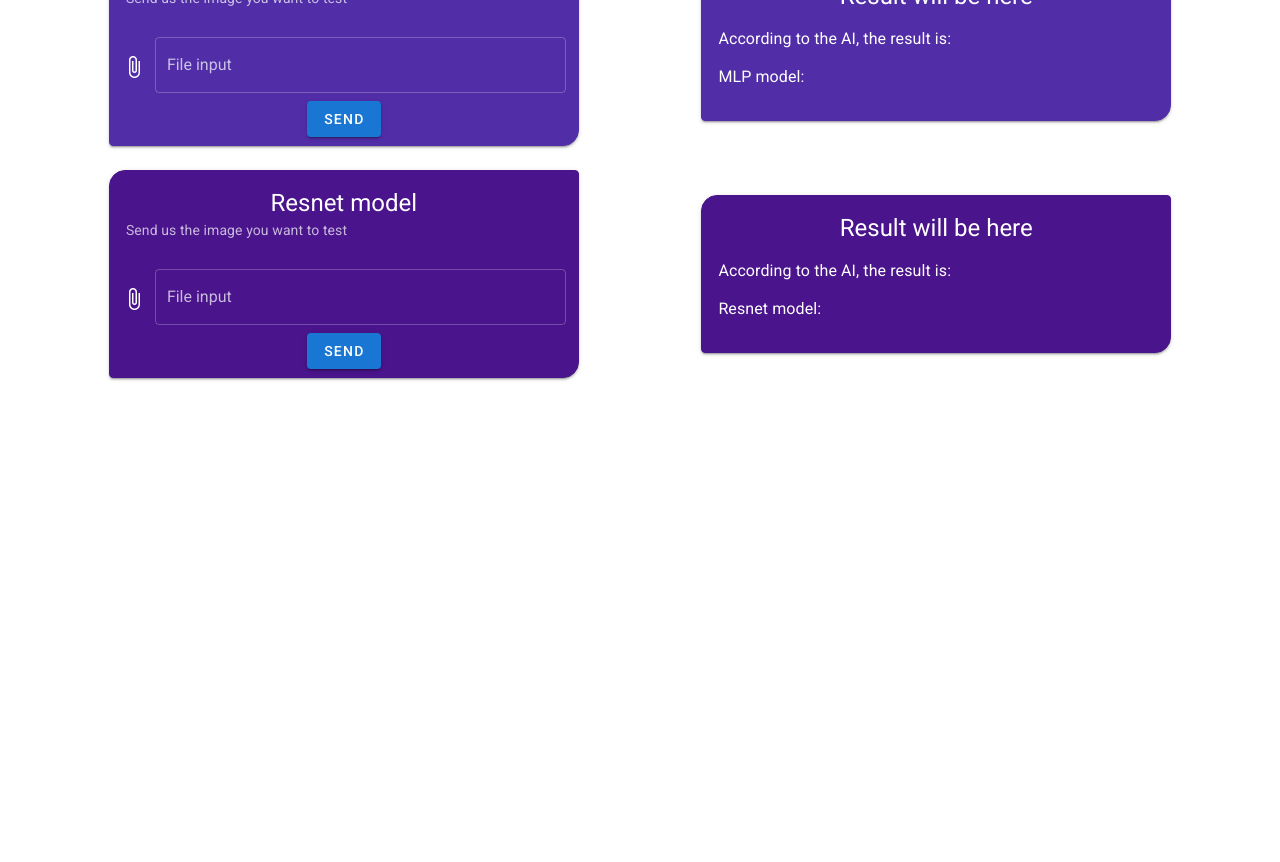
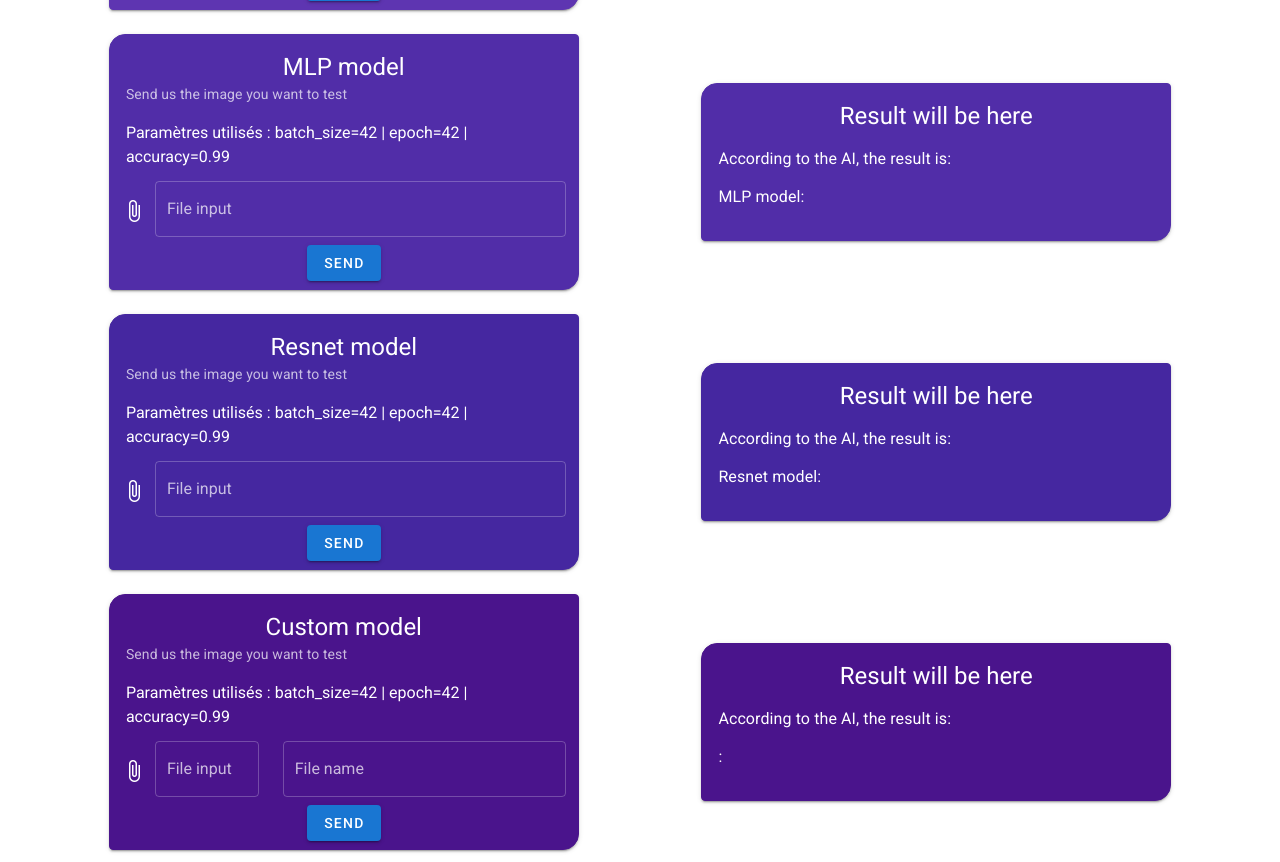
Before and after one commit to Basti3n/TroncheLab, a Vue app in the folder tronchelab-frontend/: page /#/ in a window 1280 px wide. Shown: the part 1000-1862 px from the top of the page. Before the commit the page ends 1390 px from the top, so only its background shows below. Built offline with nearby package versions, Linux system fonts and the light colour scheme.

Commit message:
Add custom model section and show parameters of the model

```diff
--- a/tronchelab-frontend/src/components/AllModel.vue
+++ b/tronchelab-frontend/src/components/AllModel.vue
@@ -14,6 +14,9 @@
             >All models</v-card-title
           >
           <v-card-subtitle>Send us the image you want to test</v-card-subtitle>
+          <h5 class="mx-4">
+            Paramètres utilisés : batch_size=42 | epoch=42 | accuracy=0.99
+          </h5>
           <form enctype="multipart/form-data" class="flex flex-column">
             <v-file-input
               class="mx-3 mt-3"
@@ -60,6 +63,9 @@
             >Linear models</v-card-title
           >
           <v-card-subtitle>Send us the image you want to test</v-card-subtitle>
+          <h5 class="mx-4">
+            Paramètres utilisés : batch_size=42 | epoch=42 | accuracy=0.99
+          </h5>
           <form enctype="multipart/form-data" class="flex flex-column">
             <v-file-input
               class="mx-3 mt-3"
@@ -99,6 +105,9 @@
         <v-card shaped color="deep-purple darken-1" dark>
           <v-card-title class="justify-center headline">CNN model</v-card-title>
           <v-card-subtitle>Send us the image you want to test</v-card-subtitle>
+          <h5 class="mx-4">
+            Paramètres utilisés : batch_size=42 | epoch=42 | accuracy=0.99
+          </h5>
           <form enctype="multipart/form-data" class="flex flex-column">
             <v-file-input
               class="mx-3 mt-3"
@@ -138,6 +147,9 @@
         <v-card shaped color="deep-purple darken-2" dark>
           <v-card-title class="justify-center headline">MLP model</v-card-title>
           <v-card-subtitle>Send us the image you want to test</v-card-subtitle>
+          <h5 class="mx-4">
+            Paramètres utilisés : batch_size=42 | epoch=42 | accuracy=0.99
+          </h5>
           <form enctype="multipart/form-data" class="flex flex-column">
             <v-file-input
               class="mx-3 mt-3"
@@ -174,11 +186,14 @@
     </v-row>
     <v-row>
       <v-col class="mx-auto" cols="5">
-        <v-card shaped color="purple darken-4" dark>
+        <v-card shaped color="deep-purple darken-3" dark>
           <v-card-title class="justify-center headline"
             >Resnet model</v-card-title
           >
           <v-card-subtitle>Send us the image you want to test</v-card-subtitle>
+          <h5 class="mx-4">
+            Paramètres utilisés : batch_size=42 | epoch=42 | accuracy=0.99
+          </h5>
           <form enctype="multipart/form-data" class="flex flex-column">
             <v-file-input
               class="mx-3 mt-3"
@@ -202,13 +217,66 @@
         </v-card>
       </v-col>
       <v-col class="ma-auto" cols="5">
+        <v-card shaped color="deep-purple darken-3" dark>
+          <v-card-title class="justify-center headline">
+            Result will be here
+          </v-card-title>
+          <v-card-text class="white--text">
+            <p class="text-base">According to the AI, the result is:</p>
+            <p class="text-base">Resnet model: {{ aiResult.resnet }}</p>
+          </v-card-text>
+        </v-card>
+      </v-col>
+    </v-row>
+    <v-row>
+      <v-col class="mx-auto" cols="5">
+        <v-card shaped color="purple darken-4" dark>
+          <v-card-title class="justify-center headline"
+            >Custom model</v-card-title
+          >
+          <v-card-subtitle>Send us the image you want to test</v-card-subtitle>
+          <h5 class="mx-4">
+            Paramètres utilisés : batch_size=42 | epoch=42 | accuracy=0.99
+          </h5>
+          <form enctype="multipart/form-data" class="flex flex-column">
+            <div class="flex">
+              <v-file-input
+                class="mx-3 mt-3"
+                outlined
+                chips
+                label="File input"
+                placeholder="Upload your image here"
+                accept="image/*"
+                @change="handleUpdateFile"
+                dark
+              ></v-file-input>
+              <v-text-field
+                class="mx-3 mt-3"
+                label="File name"
+                placeholder="MyModel"
+                v-model="customFile"
+                outlined
+              ></v-text-field>
+            </div>
+            <v-btn
+              color="primary"
+              @click="customAnalyse()"
+              class="mx-auto mb-2"
+              dark
+            >
+              send
+            </v-btn>
+          </form>
+        </v-card>
+      </v-col>
+      <v-col class="ma-auto" cols="5">
         <v-card shaped color="purple darken-4" dark>
           <v-card-title class="justify-center headline">
             Result will be here
           </v-card-title>
           <v-card-text class="white--text">
             <p class="text-base">According to the AI, the result is:</p>
-            <p class="text-base">Resnet model: {{ aiResult.resnet }}</p>
+            <p class="text-base">{{ customFile }}: {{ aiResult.model }}</p>
           </v-card-text>
         </v-card>
       </v-col>
@@ -226,7 +294,8 @@ export default {
     return {
       apiUrl: "http://localhost:5000/api/",
       aiResult: "",
-      image: null
+      image: null,
+      customFile: ""
     };
   },
   methods: {
@@ -267,6 +336,22 @@ export default {
           alert("well analysed!");
         })
         .catch(err => console.log(err));
+    },
+    customAnalyse() {
+      const endpoint = `${this.apiUrl}custom?path=${this.customFile}`;
+      const formData = new FormData();
+      formData.append("image", this.image);
+      axios
+        .post(endpoint, formData, {
+          headers: {
+            "Content-Type": "multipart/form-data"
+          }
+        })
+        .then(res => {
+          this.aiResult = res.data;
+          alert("well analysed!");
+        })
+        .catch(err => console.log(err));
     }
   }
 };
```
Also changed, not shown: 1 other file (tests, documents, lock files or other folders).
